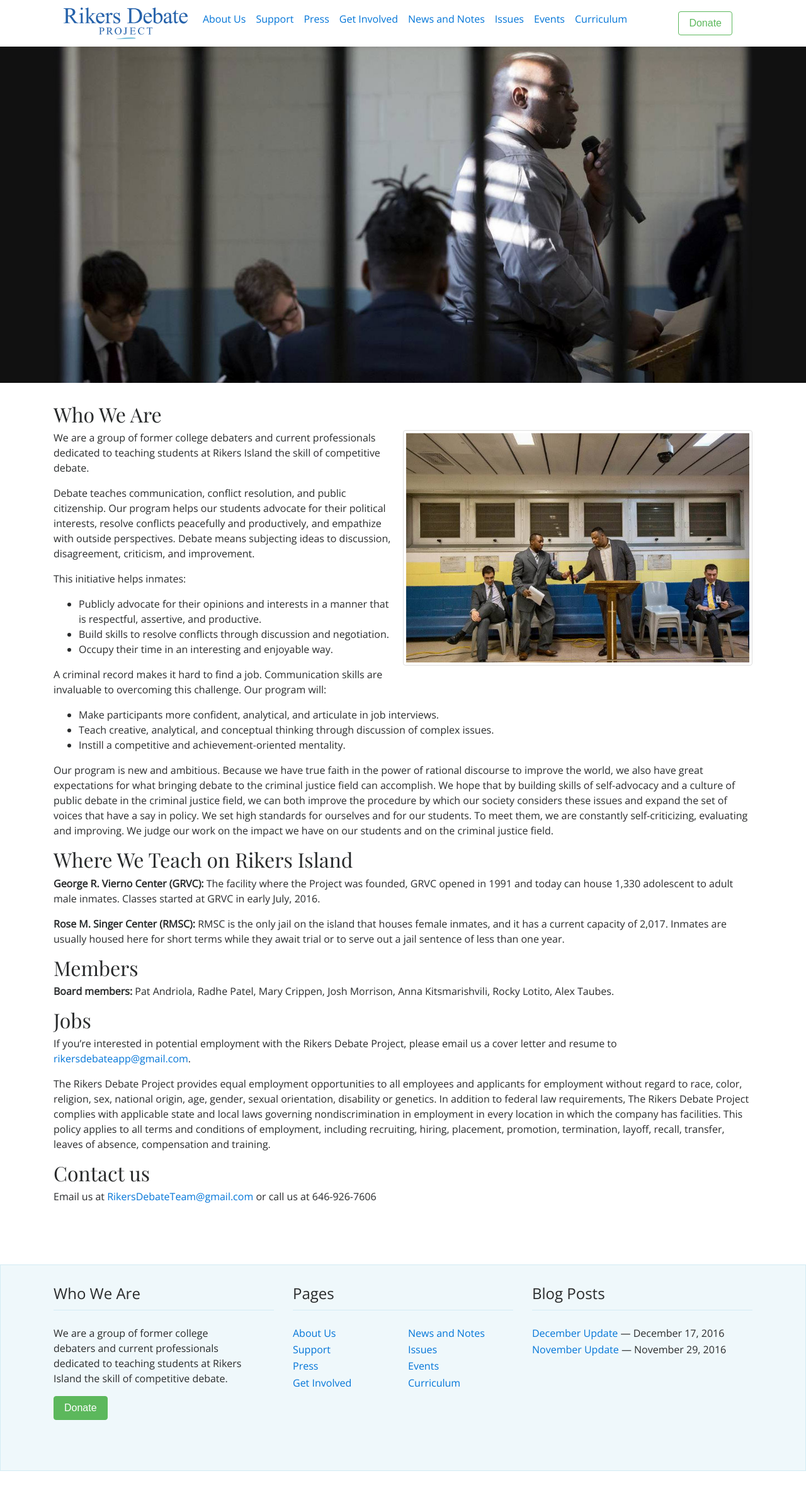
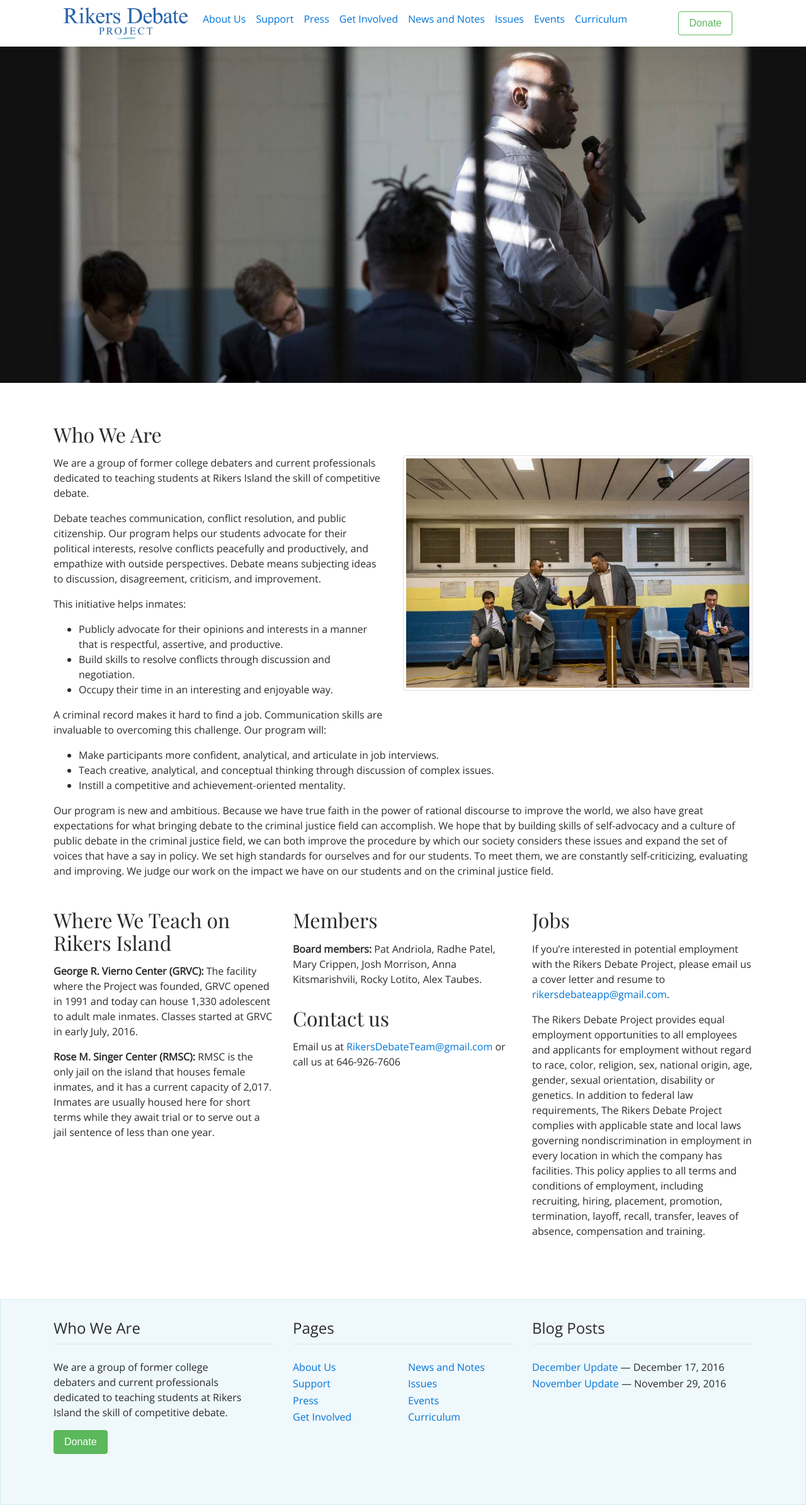
Before and after one commit to rikersdebateteam/rikers-debate-project, a Jekyll site: the page built from index.html, in a window 1280 px wide. Shown: the whole page at 63% size. Built offline with Jekyll 4.4.1, drawn with Linux system fonts in a browser that asks for light colours; nearby versions of some CDN libraries; before the commit the page ends 2336 px from its top, so only the background shows below that.

Commit message:
Three-column homepage.

```diff
--- a/index.html
+++ b/index.html
@@ -12,7 +12,7 @@
 </div>
 </div>
 
-<div class="container">
+<div class="container homepage">
   <div class="row">
     <div class="col-lg-12">
       <h2>Who We Are</h2>
@@ -44,17 +44,37 @@
       </ul>
 
       <p>Our program is new and ambitious. Because we have true faith in the power of rational discourse to improve the world, we also have great expectations for what bringing debate to the criminal justice field can accomplish. We hope that by building skills of self-advocacy and a culture of public debate in the criminal justice field, we can both improve the procedure by which our society considers these issues and expand the set of voices that have a say in policy. We set high standards for ourselves and for our students. To meet them, we are constantly self-criticizing, evaluating and improving. We judge our work on the impact we have on our students and on the criminal justice field.</p>
-
+    </div>
+  </div>
+  <div class="row">
+    <div class="col-lg-4 col-sm-12">
       <h2>Where We Teach on Rikers Island</h2>
 
       <p><strong>George R. Vierno Center (GRVC):</strong> The facility where the Project was founded, GRVC opened in 1991 and today can house 1,330 adolescent to adult male inmates. Classes started at GRVC in early July, 2016.</p>
 
       <p><strong>Rose M. Singer Center (RMSC):</strong> RMSC is the only jail on the island that houses female inmates, and it has a current capacity of 2,017. Inmates are usually housed here for short terms while they await trial or to serve out a jail sentence of less than one year.</p>
-
+    </div>
+    <div class="col-lg-4 col-sm-12">
       <h2>Members</h2>
 
       <p><strong>Board members:</strong> Pat Andriola, Radhe Patel, Mary Crippen, Josh Morrison, Anna Kitsmarishvili, Rocky Lotito, Alex Taubes.</p>
 
+      <h2>Contact us</h2>
+
+      <p>Email us at <script type="text/javascript" language="javascript">
+        <!--
+          // Generated by http://rumkin.com/tools/mailto_encoder
+          // Rikers Debate Team email
+          ML="T>o=sc<.ibamhrRlge@f/ t\":Dk";
+          MI="6:E<=AC3G;:8?F2H>8JA=4IA9:FA0A:;B@;:8?752;G1>8JA=4IA9:FA0A:;B@;:8?752;6D:1";
+          OT="";
+          for(j=0;j<MI.length;j++){
+          OT+=ML.charAt(MI.charCodeAt(j)-48);
+          }document.write(OT);
+        // -->
+      </script> or call us at 646-926-7606</p>
+    </div>
+    <div class="col-lg-4 col-sm-12">
       <h2>Jobs</h2>
 
       <p>
--- a/style.css
+++ b/style.css
@@ -11,8 +11,8 @@
 }
 
 .float-right.img-thumbnail {
-  margin-left: 1em;
-  margin-bottom: 1em;
+  margin-left: 2em;
+  margin-bottom: 2em;
 }
 
 .header {
@@ -68,3 +68,8 @@
 .footer p {
   max-width: 19em;
 }
+
+.homepage h2 {
+  margin-top: 1em;
+  margin-bottom: 0.5em;
+}
```
Also changed, not shown: other parts of index.html (+0 -16 lines).
